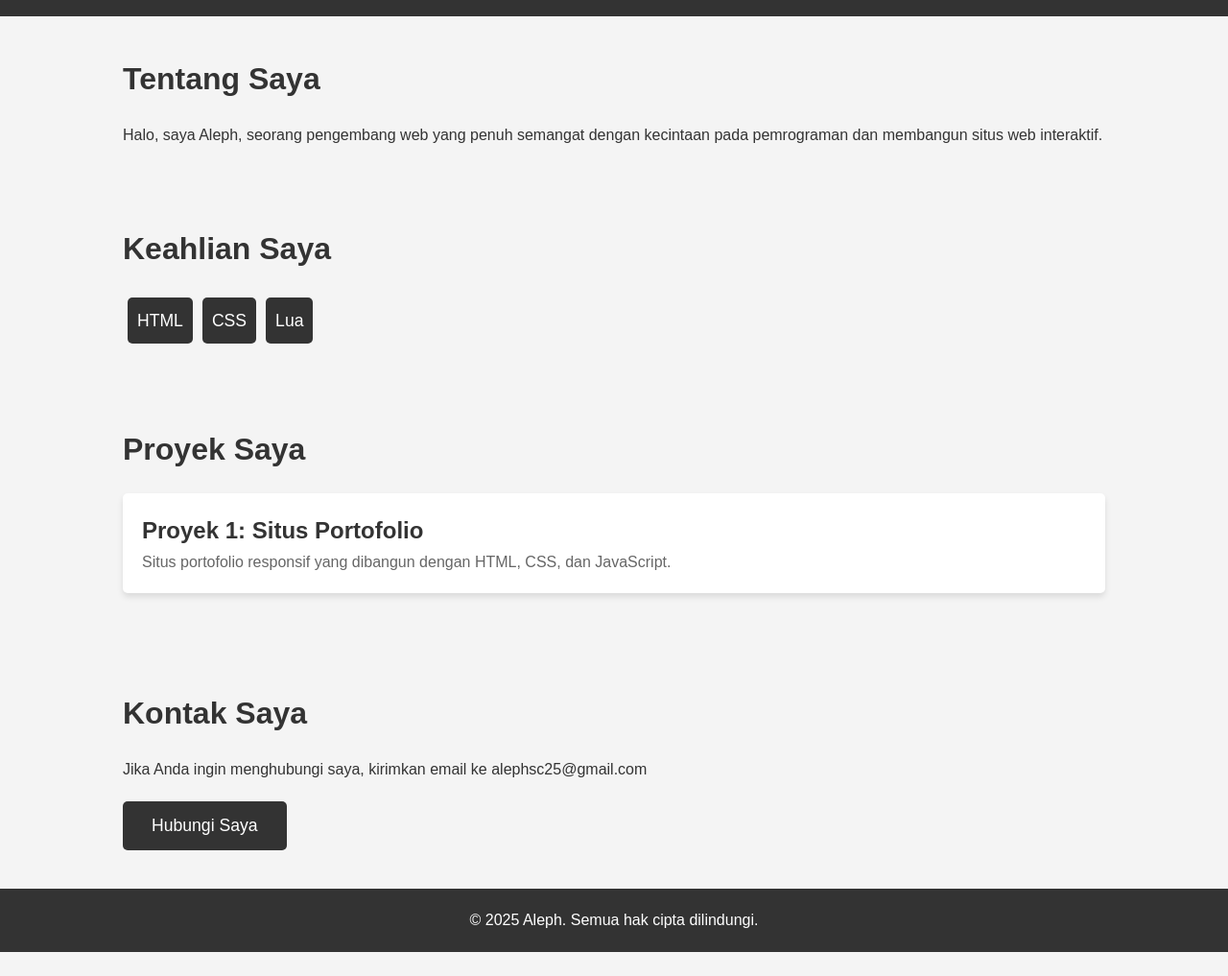
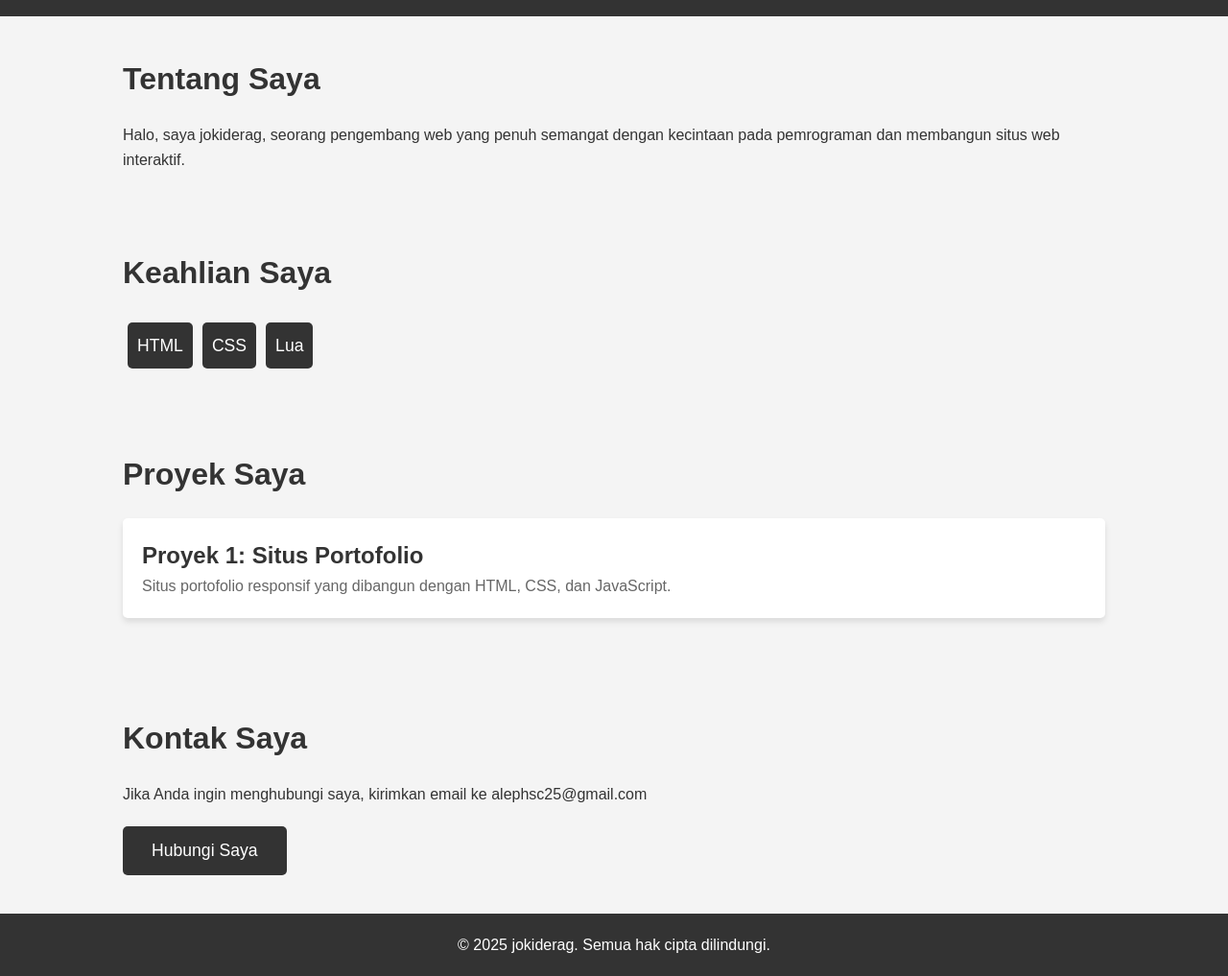
Before and after one commit to rafansyah07/rafansyah07.github.io, a plain HTML site: page index.html in a window 1280 px wide. Shown: the part 151-1168 px from the top of the page at 96% size. Before the commit the page ends 1143 px from the top, so only its background shows below. Drawn offline with Linux system fonts and the light colour scheme.

Commit message:
Update index.html

```diff
--- a/index.html
+++ b/index.html
@@ -29,7 +29,7 @@
   <section id="about" class="section">
     <div class="container">
       <h2>Tentang Saya</h2>
-      <p>Halo, saya Aleph, seorang pengembang web yang penuh semangat dengan kecintaan pada pemrograman dan membangun situs web interaktif.</p>
+      <p>Halo, saya jokiderag, seorang pengembang web yang penuh semangat dengan kecintaan pada pemrograman dan membangun situs web interaktif.</p>
     </div>
   </section>
 
@@ -68,7 +68,7 @@
   <!-- Footer -->
   <footer>
     <div class="container">
-      <p>&copy; 2025 Aleph. Semua hak cipta dilindungi.</p>
+      <p>&copy; 2025 jokiderag. Semua hak cipta dilindungi.</p>
     </div>
   </footer>
 
```
